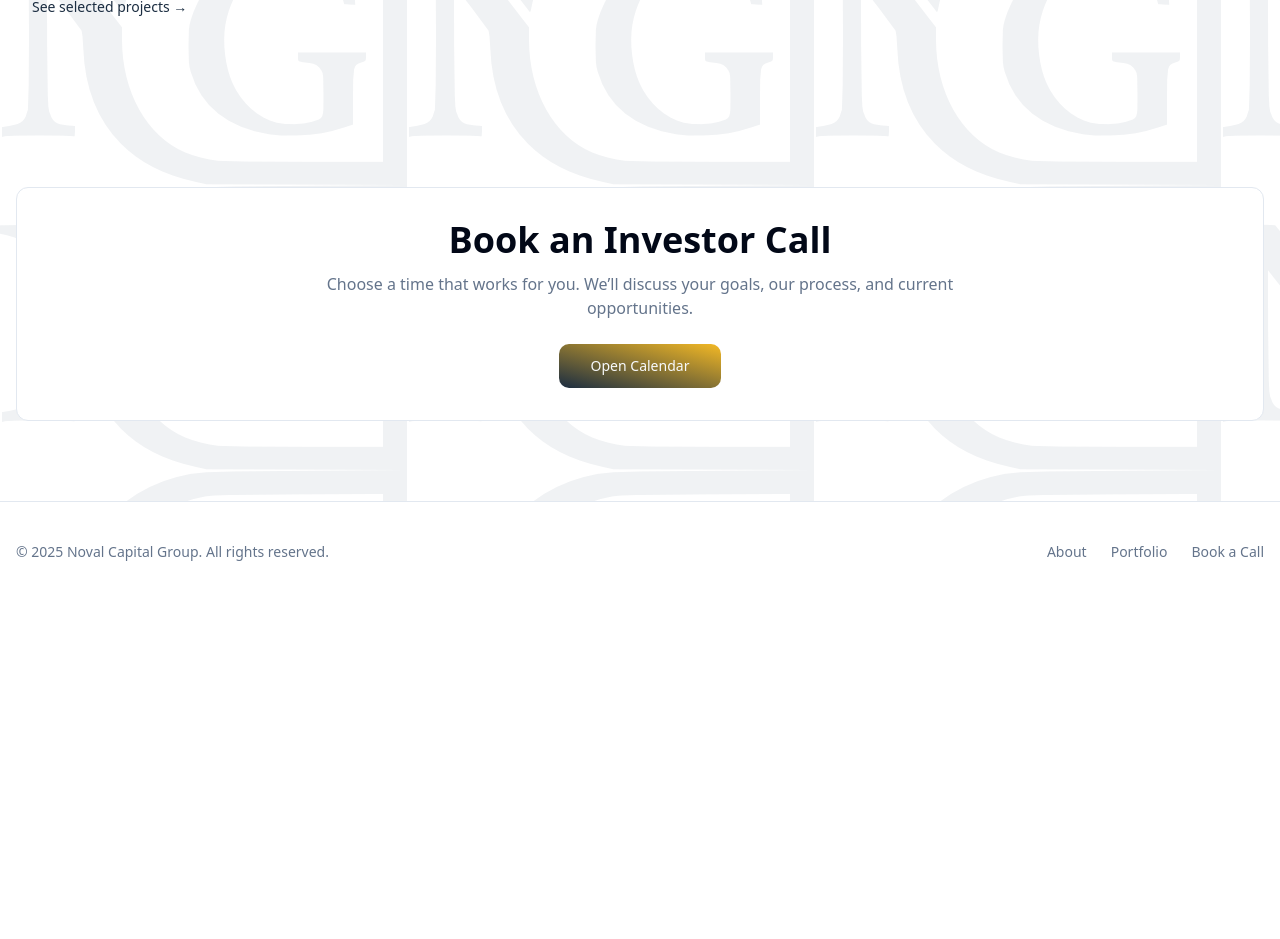
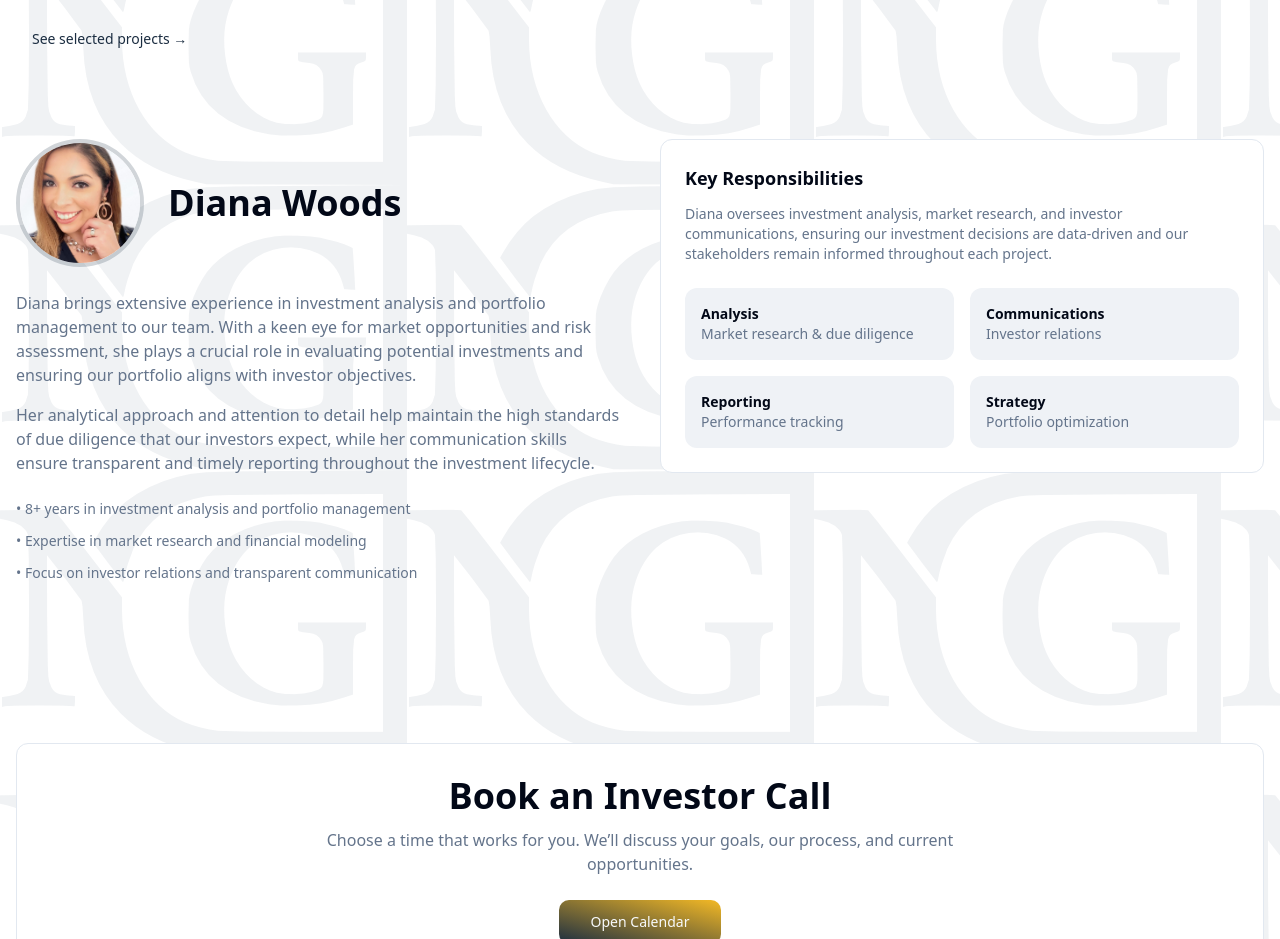
Before and after one commit to Noval-Capital-Group/deal-showcase-plan, a React (Vite) app: page / in a window 1280 px wide. Shown: the part 8100-9039 px from the top of the page. Before the commit the page ends 8702 px from the top, so only its background shows below. Built offline with nearby package versions, Linux system fonts and the light colour scheme.

Commit message:
Update founder bio and add team section

```diff
--- a/src/components/site/Bio.tsx
+++ b/src/components/site/Bio.tsx
@@ -7,7 +7,7 @@ const Bio = () => {
       <div className="grid items-start gap-10 md:grid-cols-2">
         <div>
           <div className="flex items-center gap-6 mb-6">
-            <Avatar className="h-24 w-24 border-4 border-primary/20">
+            <Avatar className="h-32 w-32 border-4 border-primary/20">
               <AvatarImage
                 src="/lovable-uploads/1560e76c-3e03-47d9-b330-2d7de0990775.png"
                 alt="Lavon - Founder"
@@ -59,6 +59,58 @@ const Bio = () => {
           </div>
         </aside>
       </div>
+
+      {/* Team Member Section */}
+      <div className="mt-20 grid items-start gap-10 md:grid-cols-2">
+        <div>
+          <div className="flex items-center gap-6 mb-6">
+            <Avatar className="h-32 w-32 border-4 border-primary/20">
+              <AvatarImage
+                src="/lovable-uploads/e1e389de-54a9-427a-a741-41110127af72.png"
+                alt="Diana Woods - Team Member"
+                className="object-cover"
+              />
+              <AvatarFallback>DW</AvatarFallback>
+            </Avatar>
+            <h2 className="text-3xl font-bold md:text-4xl">Diana Woods</h2>
+          </div>
+          <p className="mt-4 text-muted-foreground">
+            Diana brings extensive experience in investment analysis and portfolio management to our team. With a keen eye for market opportunities and risk assessment, she plays a crucial role in evaluating potential investments and ensuring our portfolio aligns with investor objectives.
+          </p>
+          <p className="mt-4 text-muted-foreground">
+            Her analytical approach and attention to detail help maintain the high standards of due diligence that our investors expect, while her communication skills ensure transparent and timely reporting throughout the investment lifecycle.
+          </p>
+          <ul className="mt-6 space-y-3 text-sm text-muted-foreground">
+            <li>• 8+ years in investment analysis and portfolio management</li>
+            <li>• Expertise in market research and financial modeling</li>
+            <li>• Focus on investor relations and transparent communication</li>
+          </ul>
+        </div>
+        <div className="rounded-xl border bg-card p-6">
+          <h3 className="text-lg font-semibold">Key Responsibilities</h3>
+          <p className="mt-3 text-sm text-muted-foreground">
+            Diana oversees investment analysis, market research, and investor communications, ensuring our investment decisions are data-driven and our stakeholders remain informed throughout each project.
+          </p>
+          <div className="mt-6 grid grid-cols-2 gap-4 text-sm">
+            <div className="rounded-lg bg-secondary p-4">
+              <p className="font-semibold">Analysis</p>
+              <p className="text-muted-foreground">Market research & due diligence</p>
+            </div>
+            <div className="rounded-lg bg-secondary p-4">
+              <p className="font-semibold">Communications</p>
+              <p className="text-muted-foreground">Investor relations</p>
+            </div>
+            <div className="rounded-lg bg-secondary p-4">
+              <p className="font-semibold">Reporting</p>
+              <p className="text-muted-foreground">Performance tracking</p>
+            </div>
+            <div className="rounded-lg bg-secondary p-4">
+              <p className="font-semibold">Strategy</p>
+              <p className="text-muted-foreground">Portfolio optimization</p>
+            </div>
+          </div>
+        </div>
+      </div>
     </section>
   );
 };
```
Also changed, not shown: public/lovable-uploads/e1e389de-54a9-427a-a741-41110127af72.png (added).
